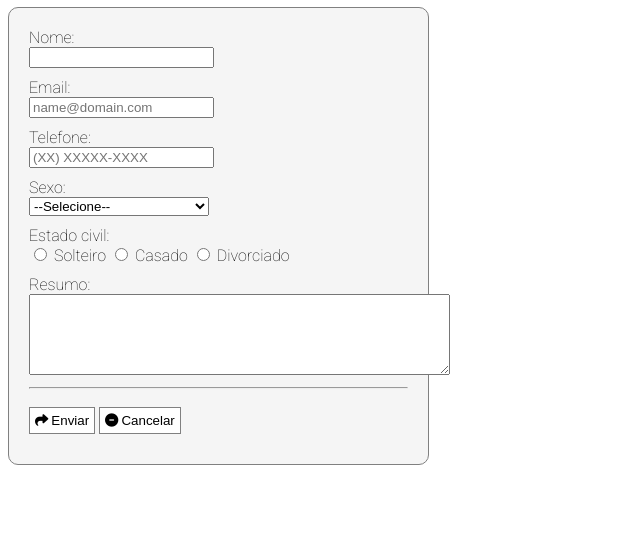
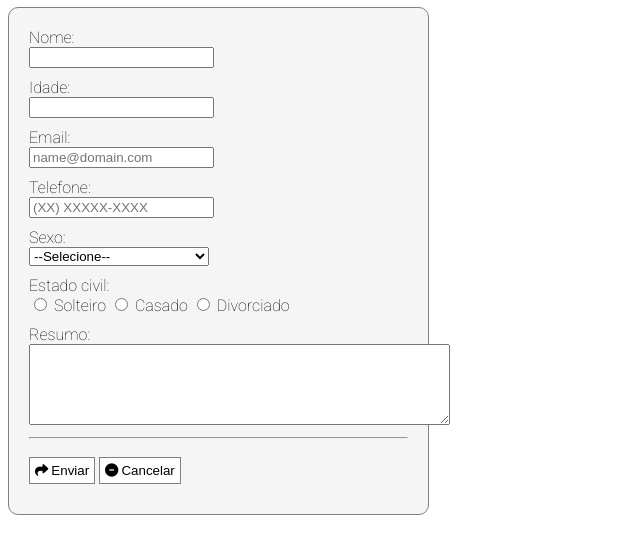
Before and after one commit to raafaelnunes12/aprendendo-git, a plain HTML site: page index.html in a window 1280 px wide. Shown: the part 49-602 px from the top of the page, without its empty margins (0-640 px from the left). Drawn offline with Linux system fonts and the light colour scheme.

Commit message:
inclusao do campo de idade

```diff
--- a/index.html
+++ b/index.html
@@ -78,6 +78,10 @@
 					<input type="text" class="name">
 				</div>
 				<div class="campos">
+					<label>Idade:</label><br>
+					<input type="number" class="name">
+				</div>
+				<div class="campos">
 					<label>Email:</label><br>
 					<input type="email" placeholder="name@domain.com">
 				</div>
```
